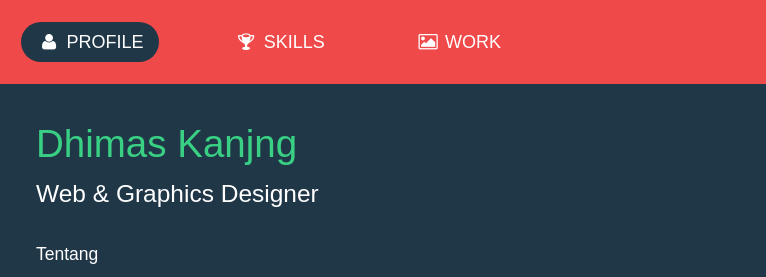
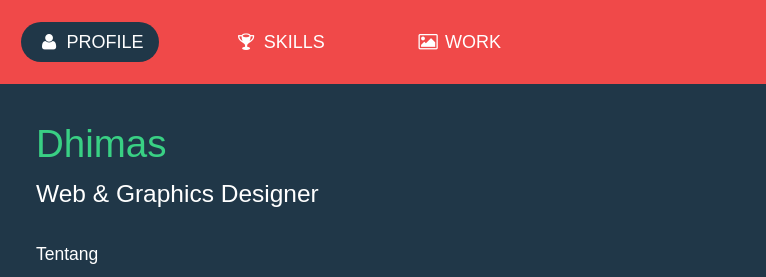
Before and after one commit to Dhimas004/COMIT, a plain HTML site: page index.html in a window 1280 px wide. Shown: the top 277 px of the page, 514-1280 px from the left. Drawn offline with Linux system fonts and the light colour scheme; a web font is replaced by a local one.

Commit message:
update 3

```diff
--- a/index.html
+++ b/index.html
@@ -25,7 +25,7 @@
 <div class="container profile">
   <div class="span3"> <img src="img/mini.png" alt=""> </div>
   <div class="span5">
-    <h1>Dhimas Kanjng</h1>
+    <h1>Dhimas</h1>
     <h3>Web &amp; Graphics Designer</h3>
 
     <p>
```
